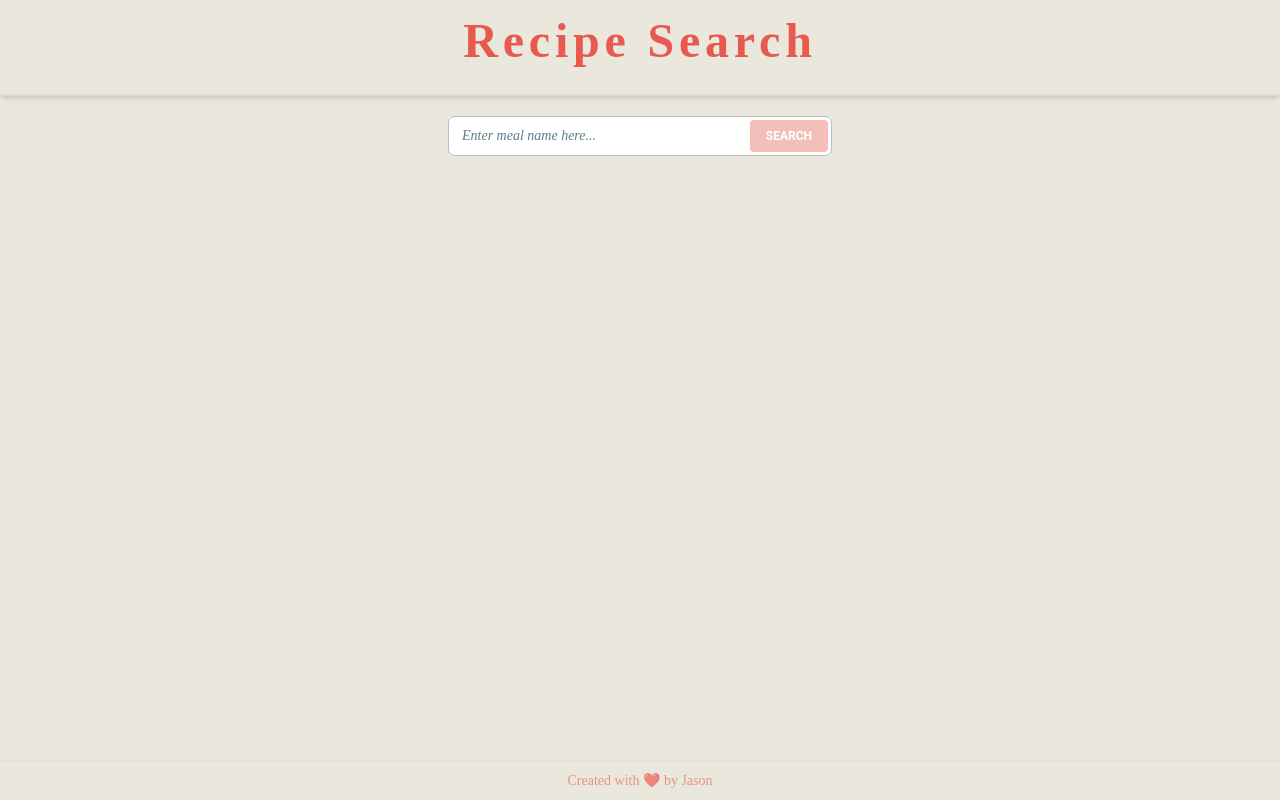
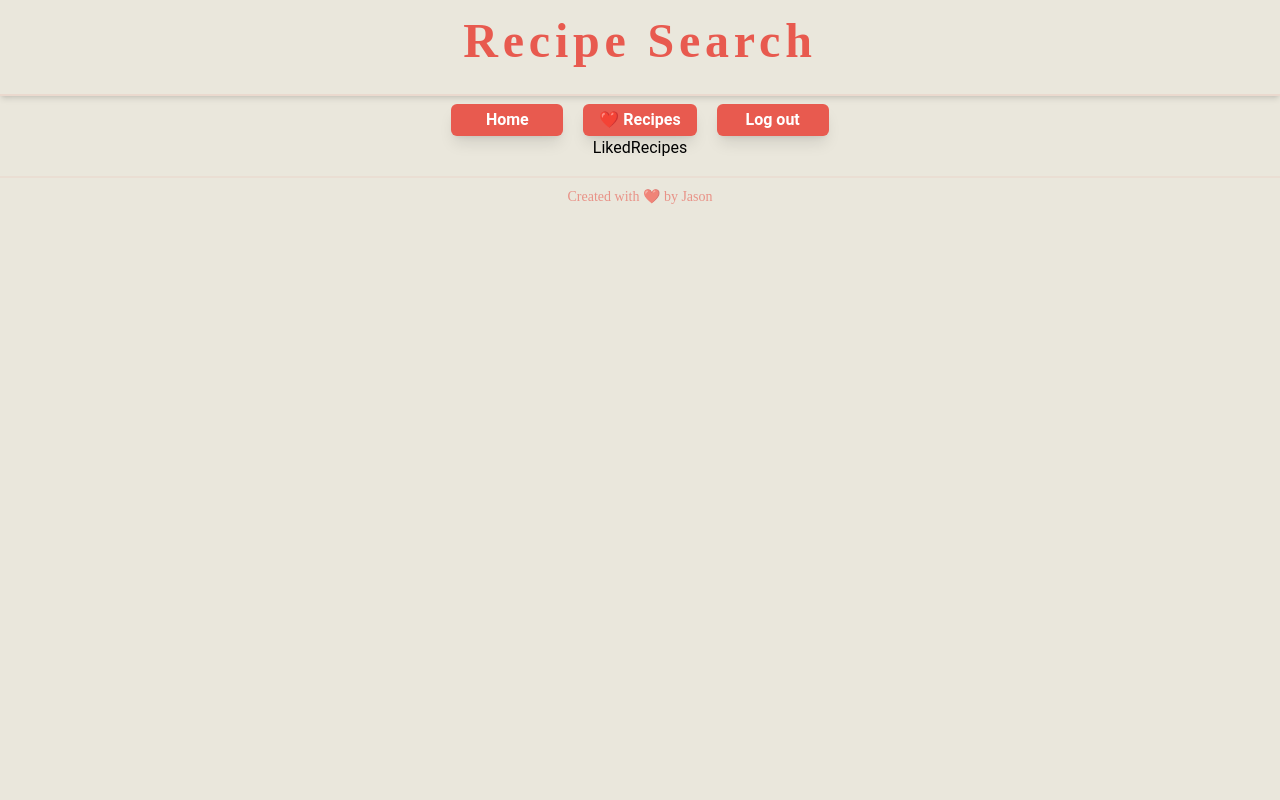
Before and after one commit to jasonuc/recipesearch, a React (Vite) app: page /liked in a window 1280 px wide. Built offline with nearby package versions, Linux system fonts and the light colour scheme; a web font is replaced by a local one.

Commit message:
Add react-icons and react-router-dom packages, implement navigation bar, and create Home, Login, and LikedRecipes pages

```diff
--- a/package.json
+++ b/package.json
@@ -14,6 +14,8 @@
     "firebase": "^10.5.2",
     "react": "^18.2.0",
     "react-dom": "^18.2.0",
+    "react-icons": "^4.12.0",
+    "react-router-dom": "^6.18.0",
     "tailwind-scrollbar": "^3.0.5",
     "vercel": "^32.5.2"
   },
--- a/src/App.jsx
+++ b/src/App.jsx
@@ -1,17 +1,22 @@
 import Title from './components/Title'
-import SearchAndSubmit from './components/SearchAndSubmit'
-import CardsSection from './components/CardsSection'
 import Footer from './components/Footer'
+import Home from './pages/Home'
+import Login from './pages/Login'
+import LikedRecipes from './pages/LikedRecipes'
+import { Route, Routes } from 'react-router-dom'
+import NavBar from './components/NavBar'
 
 function App() {
 
   return (
     <div className=' w-screen min-h-screen flex flex-col items-center overflow-x-clip snap-y snap-mandatory'>
       <Title />
-      <div className=' flex flex-col items-center w-[90%] flex-grow mt-5'>
-        <SearchAndSubmit />
-        <CardsSection />
-      </div>
+      <NavBar />
+      <Routes>
+        <Route path='/' element={<Home />} />
+        <Route path='/login' element={<Login />} />
+        <Route path='/liked' element={<LikedRecipes />} />
+      </Routes>
       <Footer />
     </div>
   )
--- /dev/null
+++ b/src/components/NavBar.jsx
@@ -0,0 +1,13 @@
+import { Link } from "react-router-dom"
+
+function NavBar() {
+  return (
+    <nav className="pt-2 w-full flex gap-x-5 justify-center items-center font-bold">
+        <Link className=" bg-terracotta min-w-[7rem] px-4 py-1 flex justify-center items-center rounded-md text-white shadow-lg active:shadow-sm transition-all duration-300 ease-in-out " to="/">Home</Link>
+        <Link className=" bg-terracotta min-w-[7rem] px-4 py-1 flex justify-center items-center rounded-md text-white shadow-lg active:shadow-sm transition-all duration-300 ease-in-out " to="/liked">❤️ Recipes</Link>
+        <button className="bg-terracotta min-w-[7rem] px-4 py-1 flex justify-center items-center rounded-md text-white shadow-lg active:shadow-sm transition-all duration-300 ease-in-out ">Log out</button>
+    </nav>
+  )
+}
+
+export default NavBar
--- a/src/main.jsx
+++ b/src/main.jsx
@@ -4,14 +4,17 @@ import App from './App.jsx'
 import './index.css'
 import { ThemeProvider } from "@material-tailwind/react";
 import { AppContextProvider } from './context/AppContext.jsx';
+import { BrowserRouter } from 'react-router-dom';
 
 
 ReactDOM.createRoot(document.getElementById('root')).render(
   <React.StrictMode>
     <ThemeProvider >
-      <AppContextProvider>
-        <App />
-      </AppContextProvider>
+      <BrowserRouter>
+        <AppContextProvider>
+          <App />
+        </AppContextProvider>
+      </BrowserRouter>
     </ThemeProvider>
   </React.StrictMode>,
 )
--- /dev/null
+++ b/src/pages/Home.jsx
@@ -0,0 +1,13 @@
+import SearchAndSubmit from '../components/SearchAndSubmit'
+import CardsSection from '../components/CardsSection'
+
+function Home() {
+  return (
+    <div className=' flex flex-col items-center w-[90%] flex-grow mt-5'>
+        <SearchAndSubmit />
+        <CardsSection />
+    </div>
+  )
+}
+
+export default Home
--- /dev/null
+++ b/src/pages/LikedRecipes.jsx
@@ -0,0 +1,8 @@
+
+function LikedRecipes() {
+  return (
+    <div>LikedRecipes</div>
+  )
+}
+
+export default LikedRecipes
--- /dev/null
+++ b/src/pages/Login.jsx
@@ -0,0 +1,8 @@
+
+function Login() {
+  return (
+    <div>Login</div>
+  )
+}
+
+export default Login
```
Also changed, not shown: src/App.css (deleted), 1 other file (tests, documents, lock files or other folders).
